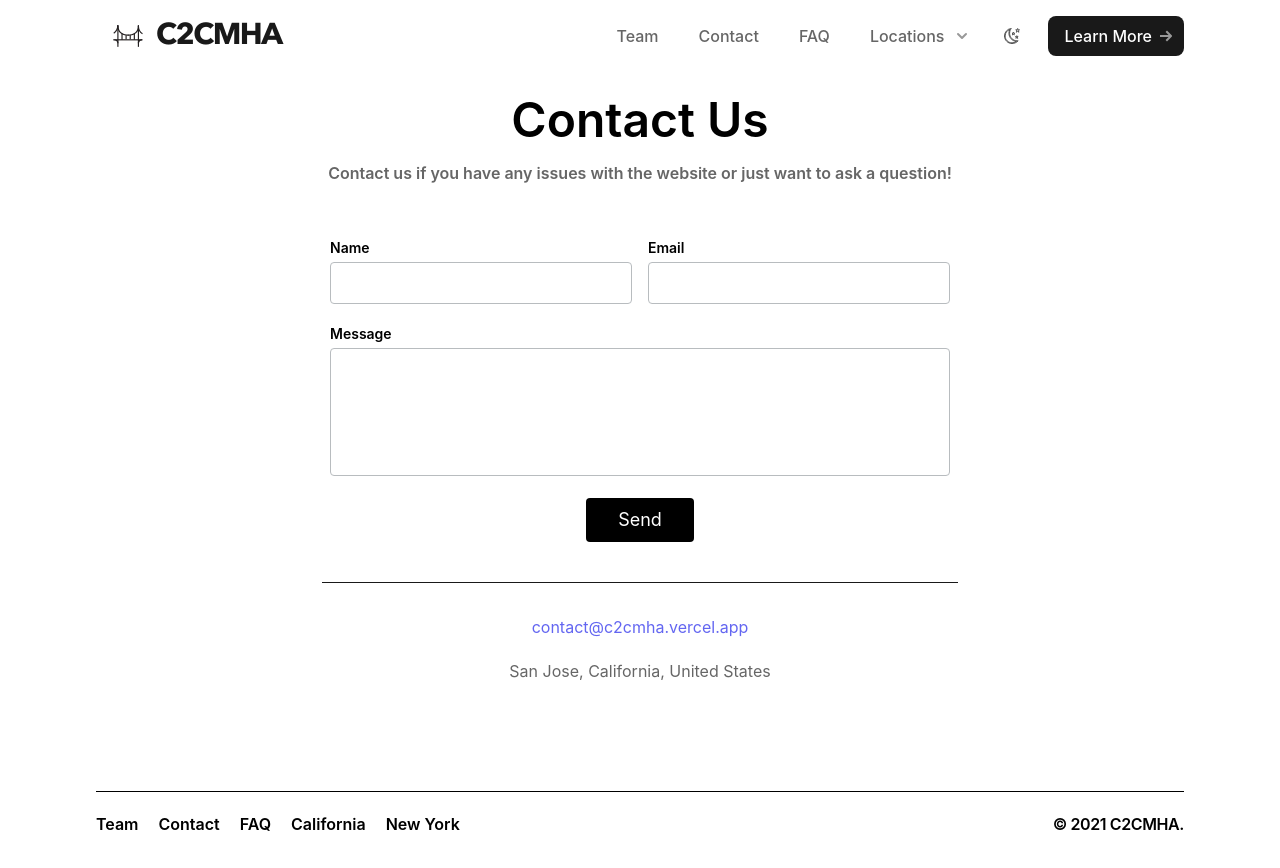
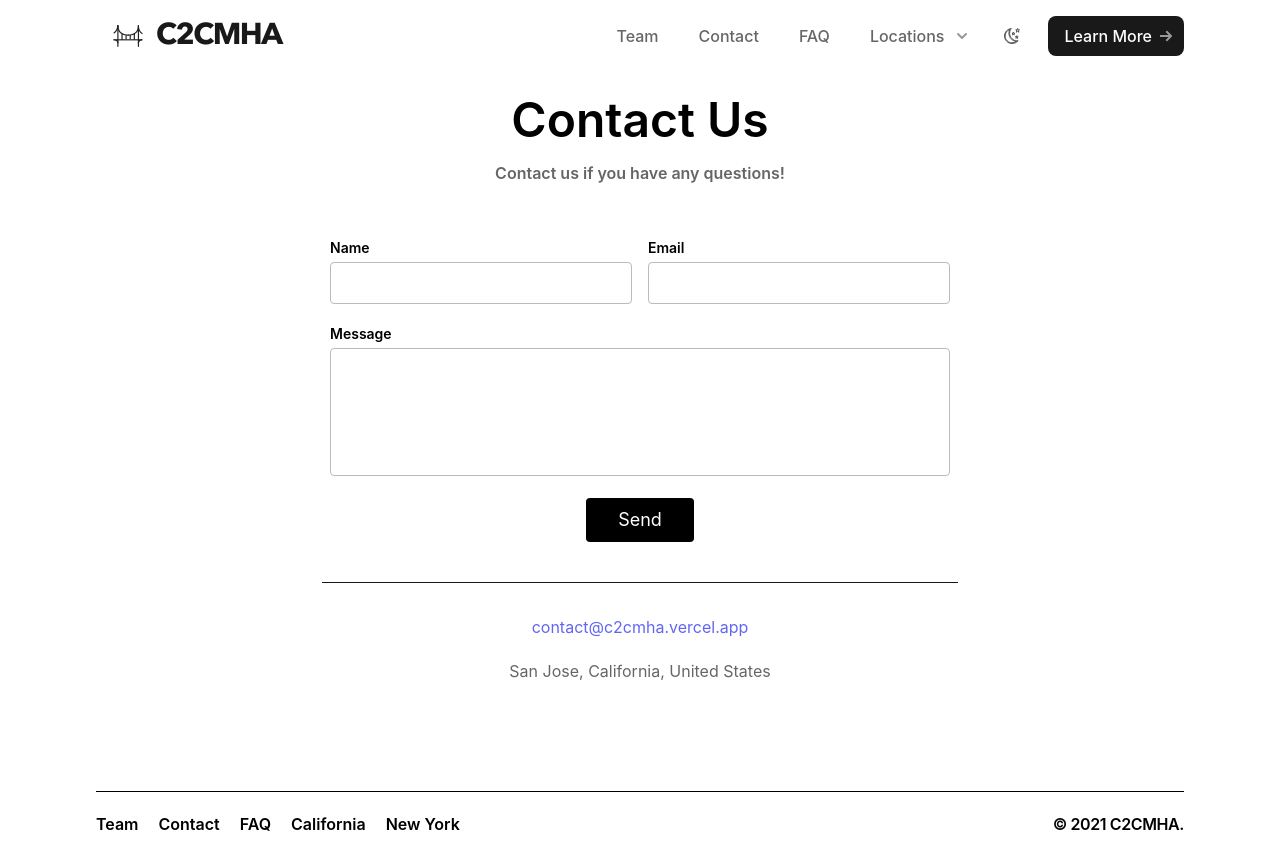
Before and after one commit to minor/english-project, a Next.js app: page /contact in a window 1280 px wide. Built offline with nearby package versions, Linux system fonts and the light colour scheme; what @tailwindcss/typography would draw is missing.

Commit message:
[update]

```diff
--- a/pages/contact.tsx
+++ b/pages/contact.tsx
@@ -17,8 +17,7 @@ export default function Contact() {
               Contact Us
             </h1>
             <p className="mx-auto text-base font-semibold leading-relaxed lg:w-2/3">
-              Contact us if you have any issues with the website or just want to
-              ask a question!
+              Contact us if you have any questions!
             </p>
           </div>
           <div className="mx-auto lg:w-1/2 md:w-2/3">
```
